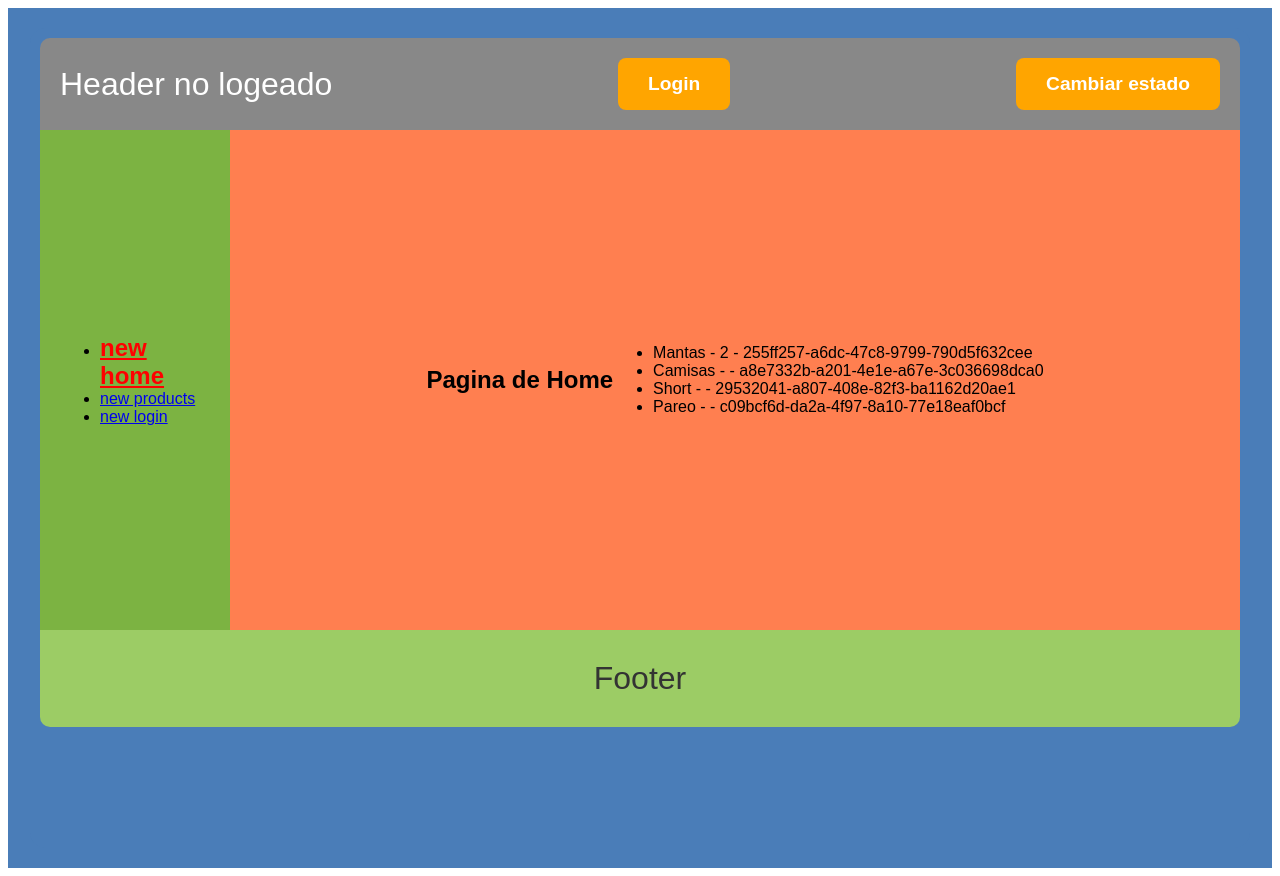
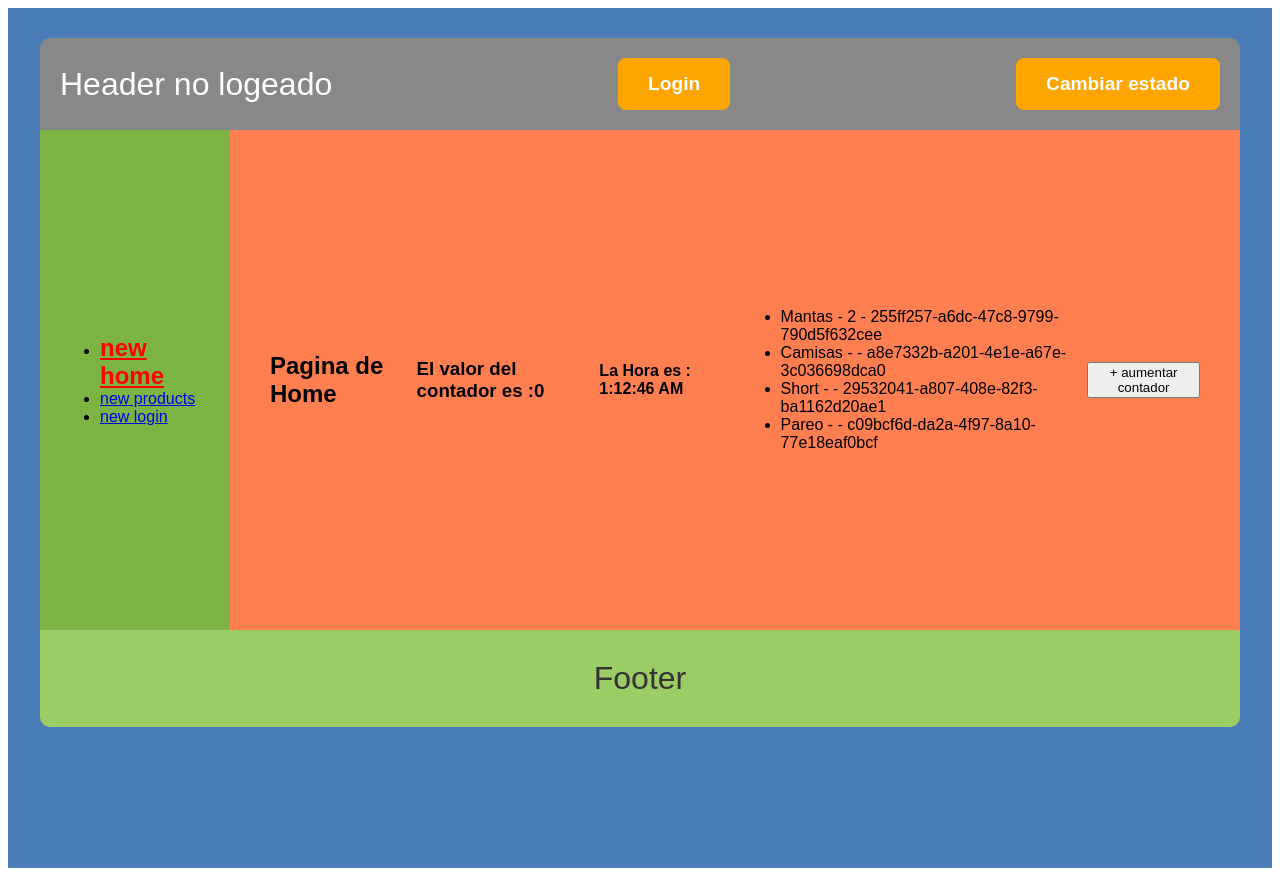
Before and after one commit to carlosmarind/bootcamp-react, a React (Vite) app: page / in a window 1280 px wide. Built offline with nearby package versions, Linux system fonts and the light colour scheme.

Commit message:
actualizacion de componente con useEffect

```diff
--- a/src/pages/Home.tsx
+++ b/src/pages/Home.tsx
@@ -1,25 +1,67 @@
 import { type Product } from "../types/product";
 import productos from "../data/productos.json"
+import { useEffect, useState } from "react";
 
 function Home() {
 
+    const [contador, setContador] = useState(0);
+    const [hora, setHora] = useState(new Date())
     const listaProductos: Product[] = productos as Product[];
+
+    // useEffect(funcion, [dependencias]);
+    useEffect(() => {
+
+        // logica a ejecutar cuando se monta componente.
+        console.log("montando componente");
+
+        return () => {
+            // logica a ejecutar cuando se desmota el componente.
+            console.log("desmontando componente");
+        }
+    },
+        // arreglo de dependencias
+        //[]: Si escribo arreglo vacio, esta logica de useEffect se ejecuta solo una vez... cuando el componente se monta
+        //[variable]: Si escribo una o mas variables dentro de arreglo, cuando alguna de estas cambie su valor, se ejecuta el useEffect.
+        // No colocar nada: el script de use effect se ejecuta en cada render...
+        [contador]
+    );
+
+    useEffect(() => {
+        const timer = setInterval(() => {
+            console.log("actualizando hora")
+            setHora(new Date());
+        }, 1000);
+
+        return () => {
+            console.log("terminando logica de actualizacion de hora")
+            clearInterval(timer);
+        }
+    }, []);
+
+
+    const handleClick = () => {
+
+        //setContador(contador + 1)
+        setContador(prevState => prevState + 1);
+    }
 
     return (
         <>
             <h2>Pagina de Home</h2>
+            <h3>El valor del contador es :{contador}</h3>
+            <h4>La Hora es : {hora.toLocaleTimeString()}</h4>
             <ul>
                 {
                     listaProductos.map((producto) => {
                         //esta funcion del map se va a ejecutar por cada "producto"
                         return (
-                            <>
-                                <li key={producto.id}> {producto.nombre} - {producto.stock} -  {producto.uuid}</li>
-                            </>
+
+                            <li key={producto.id}> {producto.nombre} - {producto.stock} -  {producto.uuid}</li>
                         )
                     })
                 }
             </ul>
+            <button onClick={handleClick}> + aumentar contador</button>
         </>
     )
 }
```
